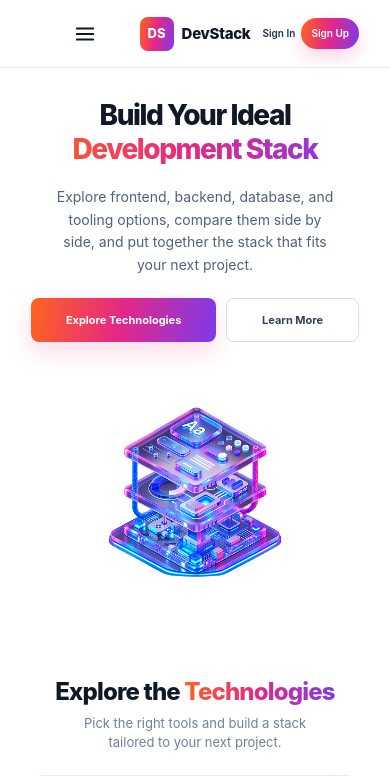
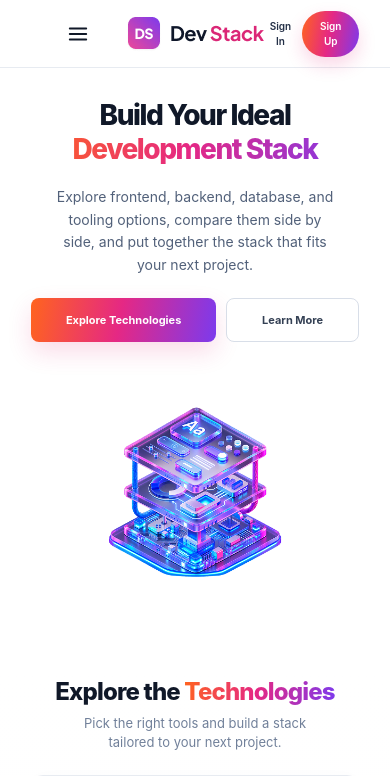
Before and after one commit to ShahriarOishik/Assignment_05, a React (Vite) app: page / in a window 390 px wide. Shown: the top 776 px of the page. Built offline with nearby package versions, Linux system fonts and the light colour scheme.

Commit message:
fix: use identical brand logo on desktop and mobile navbar

```diff
--- a/src/components/Brand.jsx
+++ b/src/components/Brand.jsx
@@ -1,15 +1,6 @@
 import logoUrl from '../../assets/logo-text.png'
 
-function Brand({ compact = false }) {
-  if (compact) {
-    return (
-      <span className="brand-compact" aria-label="Dev Stack">
-        <span className="brand-mark" aria-hidden="true">DS</span>
-        <span className="brand-name">DevStack</span>
-      </span>
-    )
-  }
-
+function Brand() {
   return (
     <img
       className="brand-image"
--- a/src/components/Navbar.jsx
+++ b/src/components/Navbar.jsx
@@ -54,7 +54,7 @@ function Navbar() {
           <Brand />
         </a>
         <a className="mobile-brand" href="#home" aria-label="Dev Stack home">
-          <Brand compact />
+          <Brand />
         </a>
 
         <ul className="nav-links">
--- a/src/index.css
+++ b/src/index.css
@@ -127,33 +127,6 @@ img {
 .menu-trigger,
 .mobile-menu {
   display: none;
-}
-
-.brand-compact {
-  display: inline-flex;
-  gap: 8px;
-  align-items: center;
-}
-
-.brand-mark {
-  display: grid;
-  width: 34px;
-  height: 34px;
-  place-items: center;
-  border-radius: 8px;
-  background: var(--brand-gradient);
-  color: white;
-  font-size: 13px;
-  font-weight: 800;
-}
-
-.brand-name {
-  color: #101828;
-  font-size: 15px;
-  font-weight: 800;
-  line-height: 1;
-  letter-spacing: -0.02em;
-  white-space: nowrap;
 }
 
 .nav-links {
```
